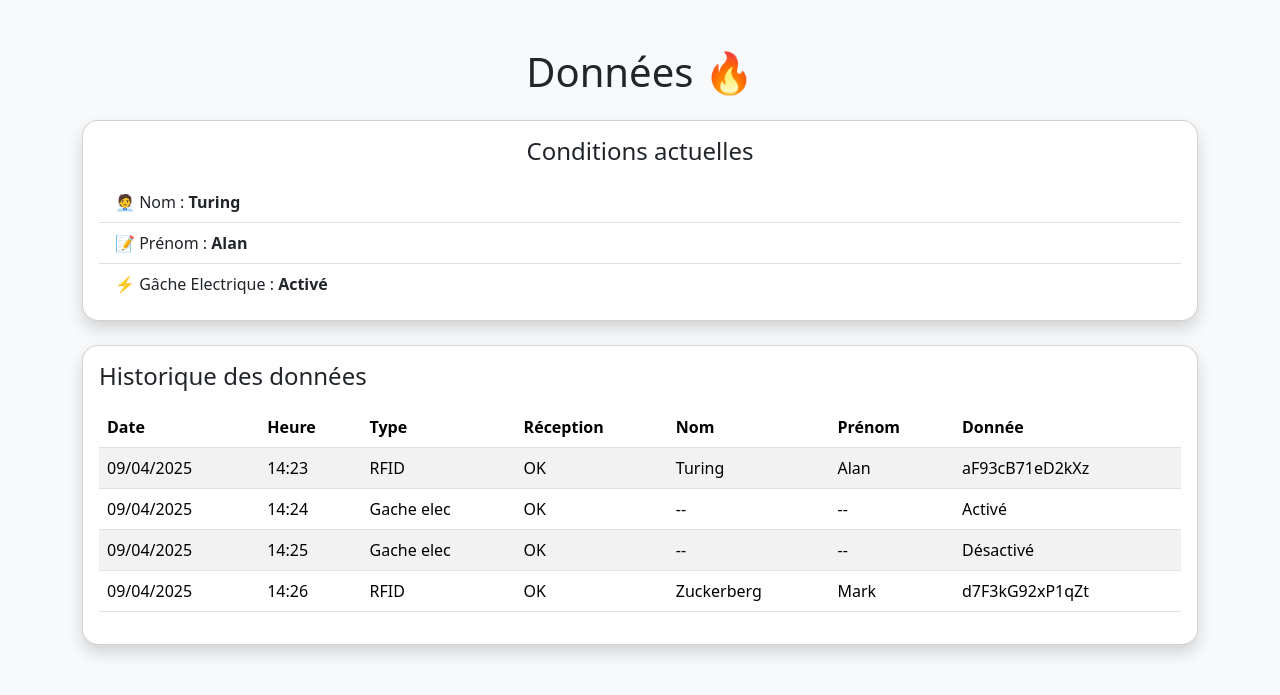
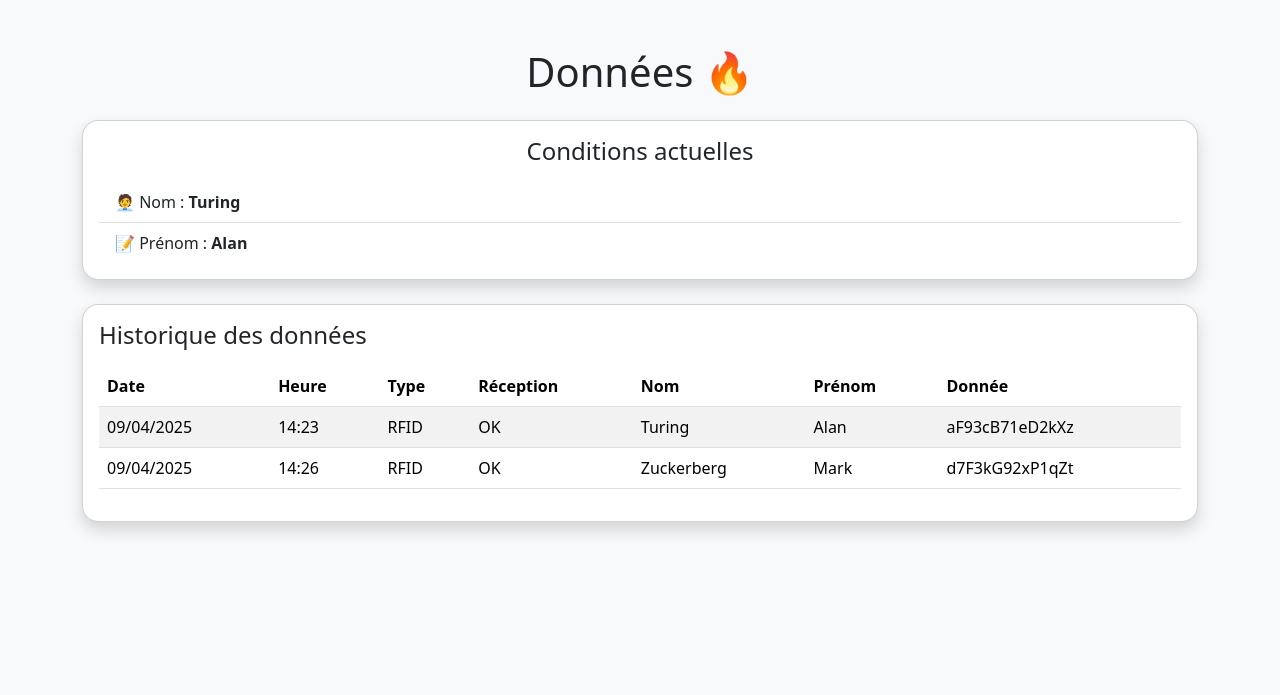
Before and after one commit to fabrice1618/SIO_dashboard, a PHP site: page /RFID_dashboard.php in a window 1280 px wide. Shown: the top 695 px of the page. Run offline with PHP 8.4, Linux system fonts and the light colour scheme.

Commit message:
RFID_only

```diff
--- a/src/RFID_dashboard.php
+++ b/src/RFID_dashboard.php
@@ -23,7 +23,6 @@
             <ul class="list-group list-group-flush mt-3">
               <li class="list-group-item">🧑‍💼 Nom : <strong>Turing</strong></li>
               <li class="list-group-item">📝 Prénom : <strong>Alan</strong></li>
-              <li class="list-group-item">⚡ Gâche Electrique : <strong>Activé</strong></li>
             </ul>
           </div>
         </div>
@@ -61,24 +60,6 @@
                 </tr>
                 <tr>
                   <td>09/04/2025</td>
-                  <td>14:24</td>
-                  <td>Gache elec</td>
-                  <td>OK</td>
-                  <td>--</td>
-                  <td>--</td>
-                  <td>Activé</td>
-                </tr>
-                <tr>
-                  <td>09/04/2025</td>
-                  <td>14:25</td>
-                  <td>Gache elec</td>
-                  <td>OK</td>
-                  <td>--</td>
-                  <td>--</td>
-                  <td>Désactivé</td>
-                </tr>
-                <tr>
-                  <td>09/04/2025</td>
                   <td>14:26</td>
                   <td>RFID</td>
                   <td>OK</td>
```
